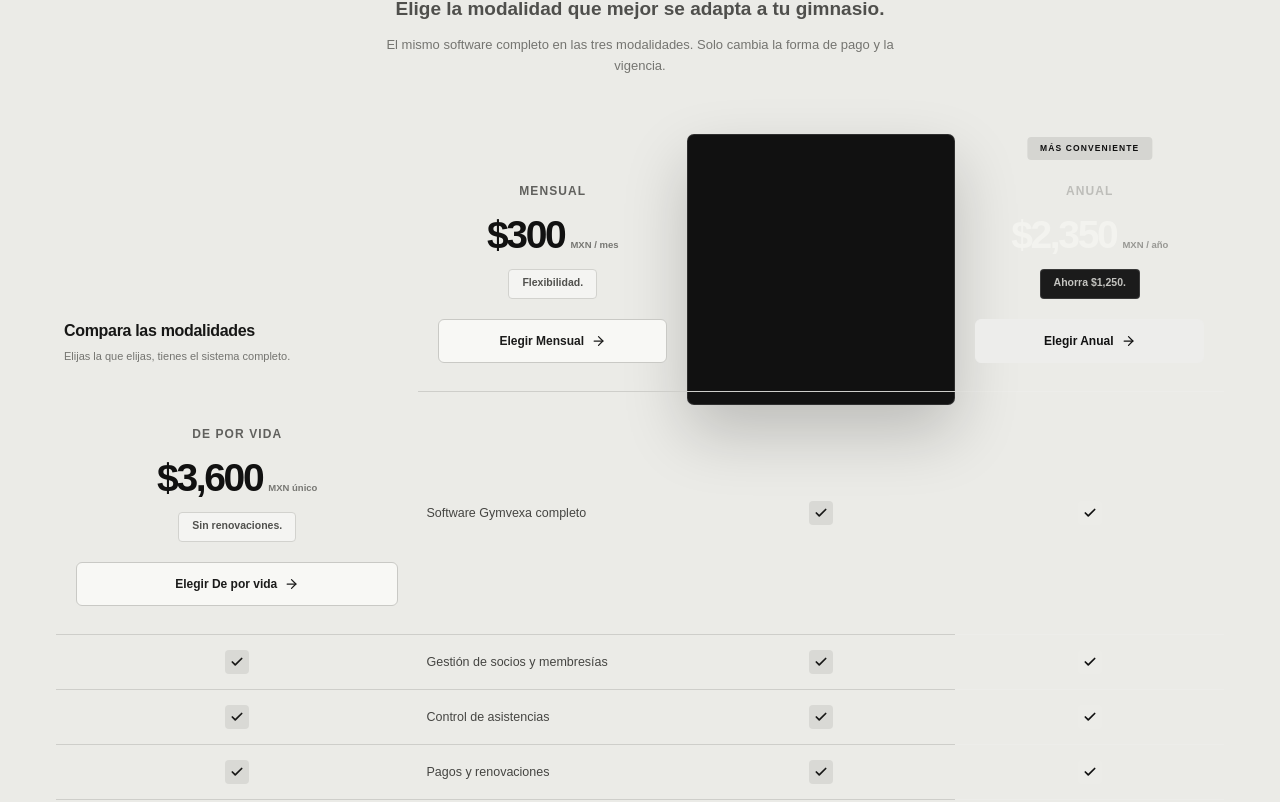
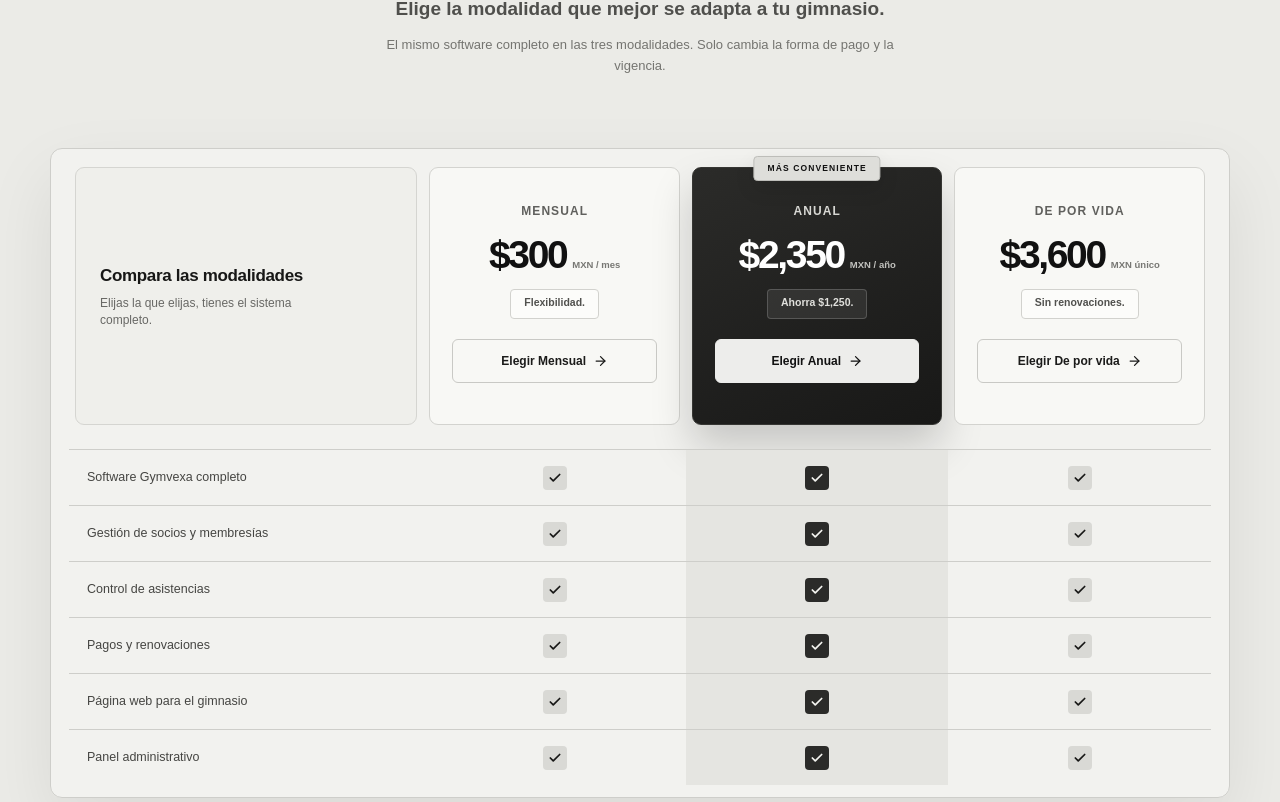
Before and after one commit to teccapitalweb/gymvexa-web, a React (Vite) app: page / in a window 1280 px wide. Shown: the part 3779-4581 px from the top of the page. Built offline with nearby package versions, Linux system fonts and the light colour scheme.

Commit message:
Corrige y ordena la tabla de planes

```diff
--- a/app/globals.css
+++ b/app/globals.css
@@ -881,35 +881,42 @@
 .site-new .pv-head h2{color:#111;font-size:clamp(44px,5.2vw,72px);font-weight:690}
 .site-new .pv-sub{color:#4f4f4c}
 .site-new .pv-support{color:#747470}
-.site-new .pv-grid{max-width:1180px;margin-top:72px}
-.site-new .pv-hl{
-  margin:-14px 0;
-  border:1px solid rgba(255,255,255,.12);
-  border-radius:7px;
-  background:#111;
-  box-shadow:0 28px 65px rgba(0,0,0,.2);
+.site-new .pv-grid{
+  max-width:1180px;
+  margin-top:72px;
+  padding:18px 18px 12px;
+  border:1px solid #cececa;
+  border-radius:12px;
+  background:rgba(248,248,245,.58);
+  box-shadow:0 28px 70px rgba(23,23,22,.08);
 }
-.site-new .pv-corner strong{color:#171716}
-.site-new .pv-corner>span{color:#747470}
-.site-new .pv-planhead{padding-top:34px;padding-bottom:28px}
+.site-new .pv-hl{display:none}
+.site-new .pv-corner{grid-column:1;grid-row:1;min-height:258px;margin:0 6px 24px;padding:32px 24px;justify-content:center;border:1px solid #d5d5d1;border-radius:9px;background:#efefeb}
+.site-new .pv-corner strong{color:#171716;font-size:17px}
+.site-new .pv-corner>span{max-width:210px;color:#686865;font-size:12px}
+.site-new .pv-planhead{min-height:258px;margin:0 6px 24px;padding:34px 22px 28px;border:1px solid #d3d3cf;border-radius:9px;background:#f8f8f5}
+.site-new .pv-planhead.plan-mensual{grid-column:2;grid-row:1}
+.site-new .pv-planhead.plan-anual{grid-column:3;grid-row:1}
+.site-new .pv-planhead.plan-devida{grid-column:4;grid-row:1}
 .site-new .pv-planhead h3{color:#60605d}
 .site-new .pv-price strong{color:#111}
 .site-new .pv-price span{color:#777773}
 .site-new .pv-tag{border:1px solid #d2d2ce;border-radius:4px;background:rgba(255,255,255,.45);color:#51514e}
 .site-new .pv-cta{border-color:#c9c9c5;border-radius:6px;background:#f8f8f5;color:#1b1b1a;box-shadow:none}
 .site-new .pv-cta:hover{background:#fff;box-shadow:0 10px 24px rgba(0,0,0,.09)}
-.site-new .pv-planhead.is-featured h3{color:#bdbdb9}
-.site-new .pv-planhead.is-featured .pv-price strong{color:#f3f3ef}
-.site-new .pv-planhead.is-featured .pv-price span{color:#979793}
-.site-new .pv-planhead.is-featured .pv-tag{border-color:rgba(255,255,255,.13);background:#1b1b1b;color:#c4c4c0}
+.site-new .pv-planhead.is-featured{border-color:#363633;background:linear-gradient(155deg,#2b2b29,#181817);box-shadow:0 22px 42px rgba(0,0,0,.18)}
+.site-new .pv-planhead.is-featured h3{color:#d7d7d3}
+.site-new .pv-planhead.is-featured .pv-price strong{color:#fff}
+.site-new .pv-planhead.is-featured .pv-price span{color:#c2c2be}
+.site-new .pv-planhead.is-featured .pv-tag{border-color:rgba(255,255,255,.18);background:rgba(255,255,255,.08);color:#e0e0dc}
 .site-new .pv-planhead.is-featured .pv-cta{border-color:#ededeb;background:#ededeb;color:#111;box-shadow:none}
 .site-new .pv-planhead.is-featured .pv-cta:hover{background:#fff}
-.site-new .pv-badge{border-radius:4px;background:#d5d5d1;color:#111;box-shadow:none}
-.site-new .pv-label{border-top-color:#cececa;color:#454542}
-.site-new .pv-check{border-top-color:#cececa}
+.site-new .pv-badge{top:-12px;border:1px solid #bdbdb9;border-radius:4px;background:#dededa;color:#111;box-shadow:0 8px 20px rgba(0,0,0,.1)}
+.site-new .pv-label{min-height:56px;padding-left:18px;border-top-color:#cececa;color:#454542}
+.site-new .pv-check{min-height:56px;border-top-color:#cececa}
 .site-new .pv-check svg{border-radius:4px;background:#d9d9d5;color:#181817}
-.site-new .pv-check.is-featured{border-top-color:rgba(255,255,255,.1)}
-.site-new .pv-check.is-featured svg{background:#ecece8;color:#111}
+.site-new .pv-check.is-featured{border-top-color:#cececa;background:#e5e5e1}
+.site-new .pv-check.is-featured svg{background:#2b2b29;color:#f4f4f0}
 
 .site-new .pv-card{border-color:#cececa;border-radius:7px;background:#f8f8f5;box-shadow:none}
 .site-new .pv-card.is-featured{border-color:#222;border-radius:7px;background:#111;color:#f1f1ed;box-shadow:0 24px 55px rgba(0,0,0,.18)}
--- a/app/page.tsx
+++ b/app/page.tsx
@@ -131,7 +131,7 @@
           <div className="pv-hl" aria-hidden="true" />
           <div className="pv-corner"><strong>Compara las modalidades</strong><span>Elijas la que elijas, tienes el sistema completo.</span></div>
           {pvPlans.map((p) => (
-            <div key={p.key} className={`pv-planhead ${p.featured ? 'is-featured' : ''}`}>
+            <div key={p.key} className={`pv-planhead plan-${p.key} ${p.featured ? 'is-featured' : ''}`}>
               {p.badge && <span className="pv-badge">{p.badge}</span>}
               <h3>{p.name}</h3>
               <div className="pv-price"><strong>{p.price}</strong><span>{p.period}</span></div>
```
